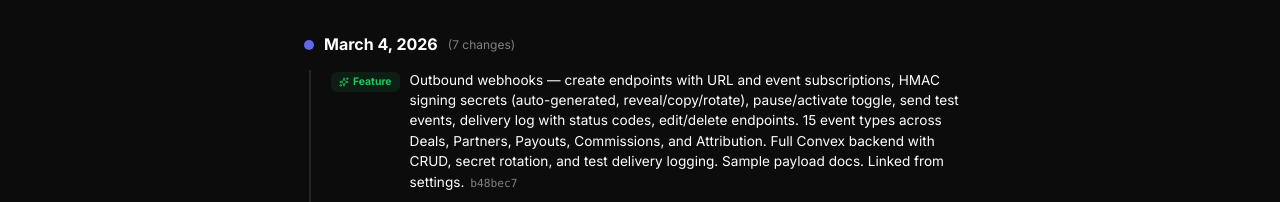
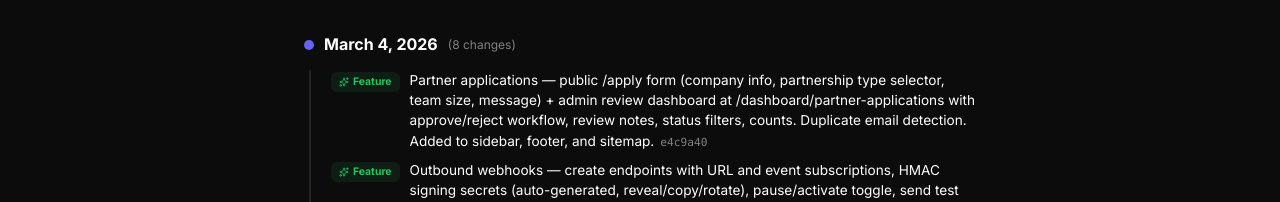
Before and after one commit to dylan3796/partner-attribution-ai, a Next.js app: page /changelog in a window 1280 px wide. Shown: the part 168-370 px from the top of the page. Built offline with nearby package versions, Linux system fonts and the light colour scheme; no server answers.

Commit message:
polish: update changelog with partner applications entry

```diff
--- a/app/changelog/page.tsx
+++ b/app/changelog/page.tsx
@@ -15,6 +15,7 @@ const CHANGELOG: Entry[] = [
   {
     date: "March 4, 2026",
     commits: [
+      { hash: "e4c9a40", type: "feat", message: "Partner applications — public /apply form (company info, partnership type selector, team size, message) + admin review dashboard at /dashboard/partner-applications with approve/reject workflow, review notes, status filters, counts. Duplicate email detection. Added to sidebar, footer, and sitemap." },
       { hash: "b48bec7", type: "feat", message: "Outbound webhooks — create endpoints with URL and event subscriptions, HMAC signing secrets (auto-generated, reveal/copy/rotate), pause/activate toggle, send test events, delivery log with status codes, edit/delete endpoints. 15 event types across Deals, Partners, Payouts, Commissions, and Attribution. Full Convex backend with CRUD, secret rotation, and test delivery logging. Sample payload docs. Linked from settings." },
       { hash: "NEW0007", type: "feat", message: "Team management — invite teammates, assign roles (Admin/Manager/Member), change roles inline, remove members with confirmation. Full Convex backend with org scoping, admin-only guards, last-admin protection, and audit logging. Linked from settings quick links and settings page." },
       { hash: "620fa50", type: "feat", message: "Interactive demo walkthrough — 5-step guided product tour (Dashboard, Attribution, Commissions, Portal, Launch) with mock UI panels. Pre-seeds data in background. Skip option, progress bar, responsive." },
```
